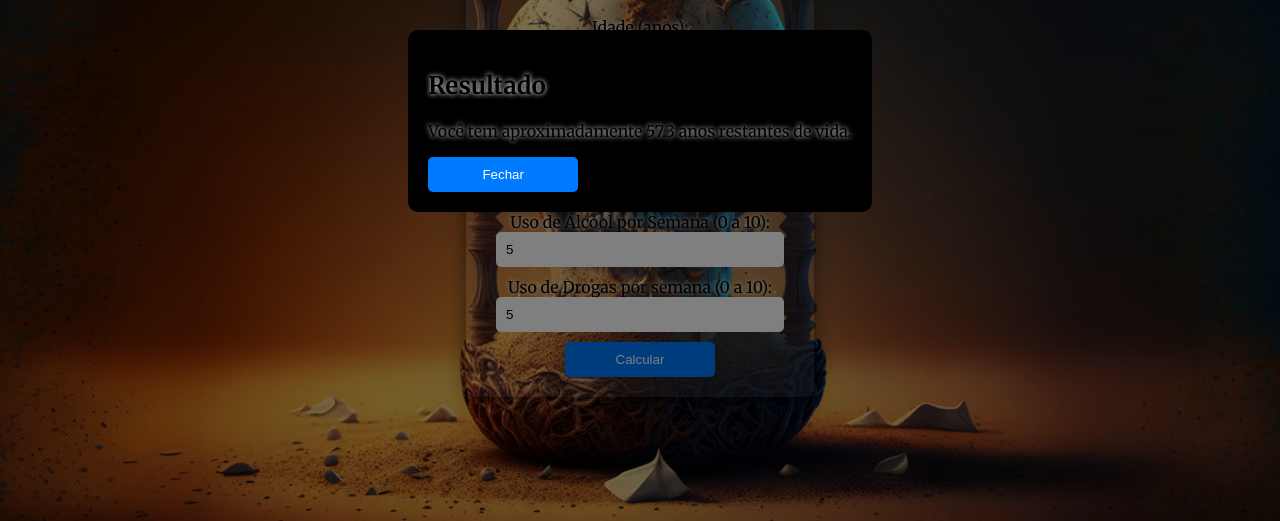
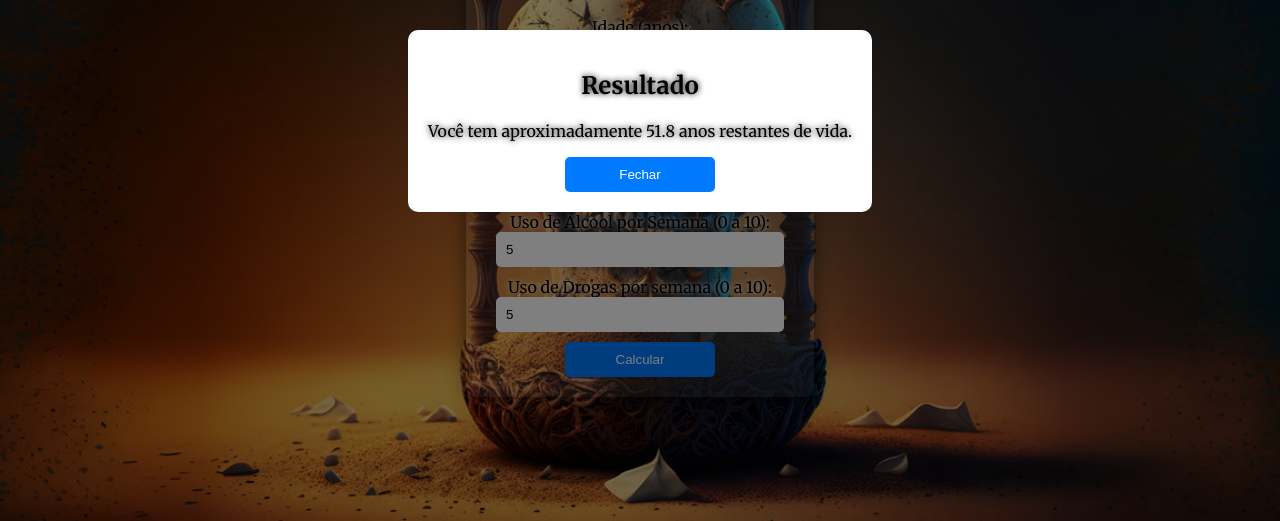
Before and after one commit to DouglasAntonni/LifeRemainingCalculator, a plain HTML site: page index.html in a window 1280 px wide. Both pictures are taken after typing "5", "5", "5", "5", "5" into the empty fields and a click on the button "Calcular". Shown: the part 279-800 px from the top of the page. Drawn offline with Linux system fonts and the light colour scheme.

Commit message:
mais cruel

```diff
--- a/script.js
+++ b/script.js
@@ -28,12 +28,12 @@ function calculateRemainingYears() {
     var remainingYears = 78 - age;
 
     if (age > 30) {
-        remainingYears -= (age - 30) * 0.2; // Diminuir 0.2 ano para cada ano acima de 30
+        remainingYears -= (age - 30) * 0.4; // Diminuir 0.2 ano para cada ano acima de 30
     }
-    remainingYears -= (sleepHours / 24) * 0.9; // Considerando que menos horas de sono diminuem mais o tempo de vida
-    remainingYears -= (10 - foodQuality) * 0.7; // Quanto menor a qualidade da alimentação, mais diminui o tempo de vida
-    remainingYears -= alcohol * 0.9; // Assuming 1 point decreases 0.2 year
-    remainingYears -= drugs * 1.5; // Assuming 1 point decreases 0.5 year
+    remainingYears -= (sleepHours / 24) * 1.0; // Considerando que menos horas de sono diminuem mais o tempo de vida
+    remainingYears -= (10 - foodQuality) * 0.9; // Quanto menor a qualidade da alimentação, mais diminui o tempo de vida
+    remainingYears -= alcohol * 1.3; // Assuming 1 point decreases 0.2 year
+    remainingYears -= drugs * 2.0; // Assuming 1 point decreases 0.5 year
 
     displayResult(remainingYears.toFixed(1));
 }
--- a/style.css
+++ b/style.css
@@ -69,7 +69,10 @@ button:hover {
 }
 
 .lightbox-content {
-    background-color: #000000;
+    background-color: #ffffff;
     padding: 20px;
     border-radius: 10px;
+    text-align: center;
+    text-shadow: 0 0 6px rgb(0, 0, 0); /* Adiciona uma sombra branca nas letras dos inputs */
+
 }
```
